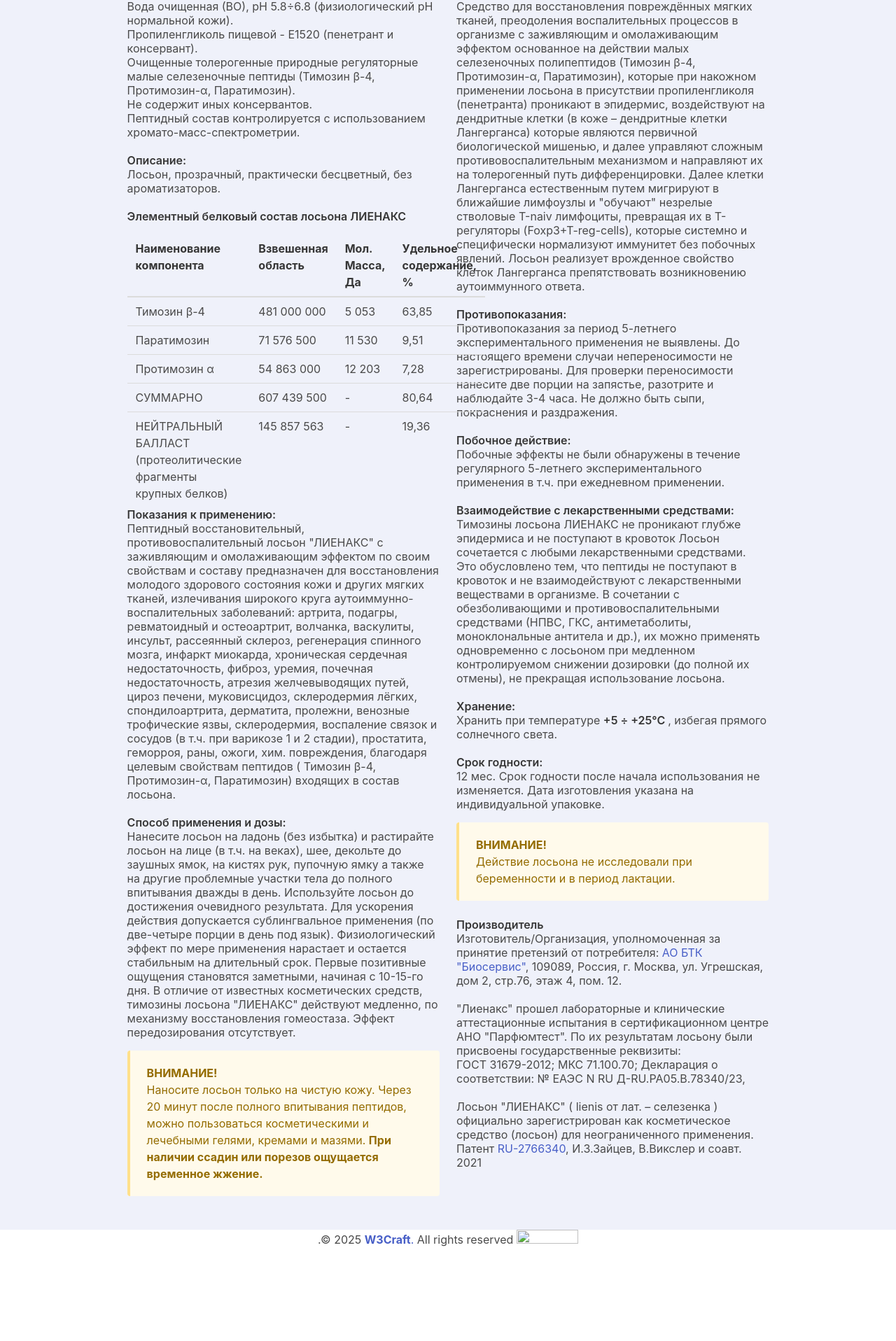
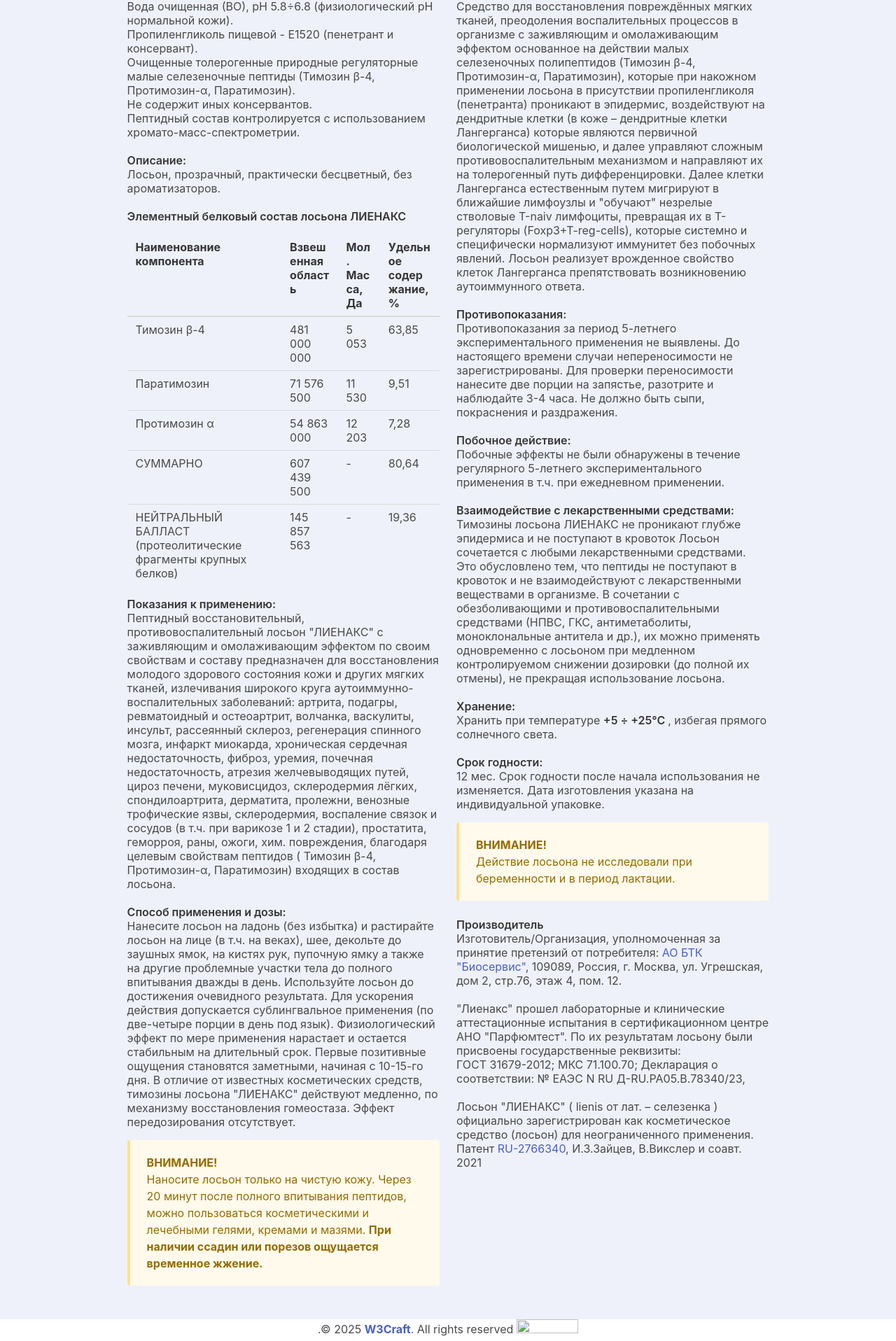
Before and after one commit to w3craft/lienax, a Jekyll site: the page built from _pages/index.html, in a window 1280 px wide. Shown: the part 1099-3015 px from the top of the page at 70% size. Built offline with Jekyll 4.4.1, drawn with Linux system fonts in a browser that asks for light colours; before the commit the page ends 2887 px from its top, so only the background shows below that.

Commit message:
modified:   _pages/index.html

```diff
--- a/_pages/index.html
+++ b/_pages/index.html
@@ -32,8 +32,8 @@
 
             <strong>Элементный белковый состав лосьона ЛИЕНАКС </strong>
           </p>
-          <div class="container">
-            <table class="desktop">
+
+            <table class="subtitle is-size-6 desktop">
               <thead>
                 <tr>
                   <th>Наименование компонента</th>
@@ -75,7 +75,7 @@
                 </tr>
               </tbody>
             </table>
-          </div>
+
           <p class="subtitle is-size-6">
             <strong>Показания к применению: </strong><br>
             Пептидный восстановительный, противовоспалительный лосьон "ЛИЕНАКС" с заживляющим и
```
